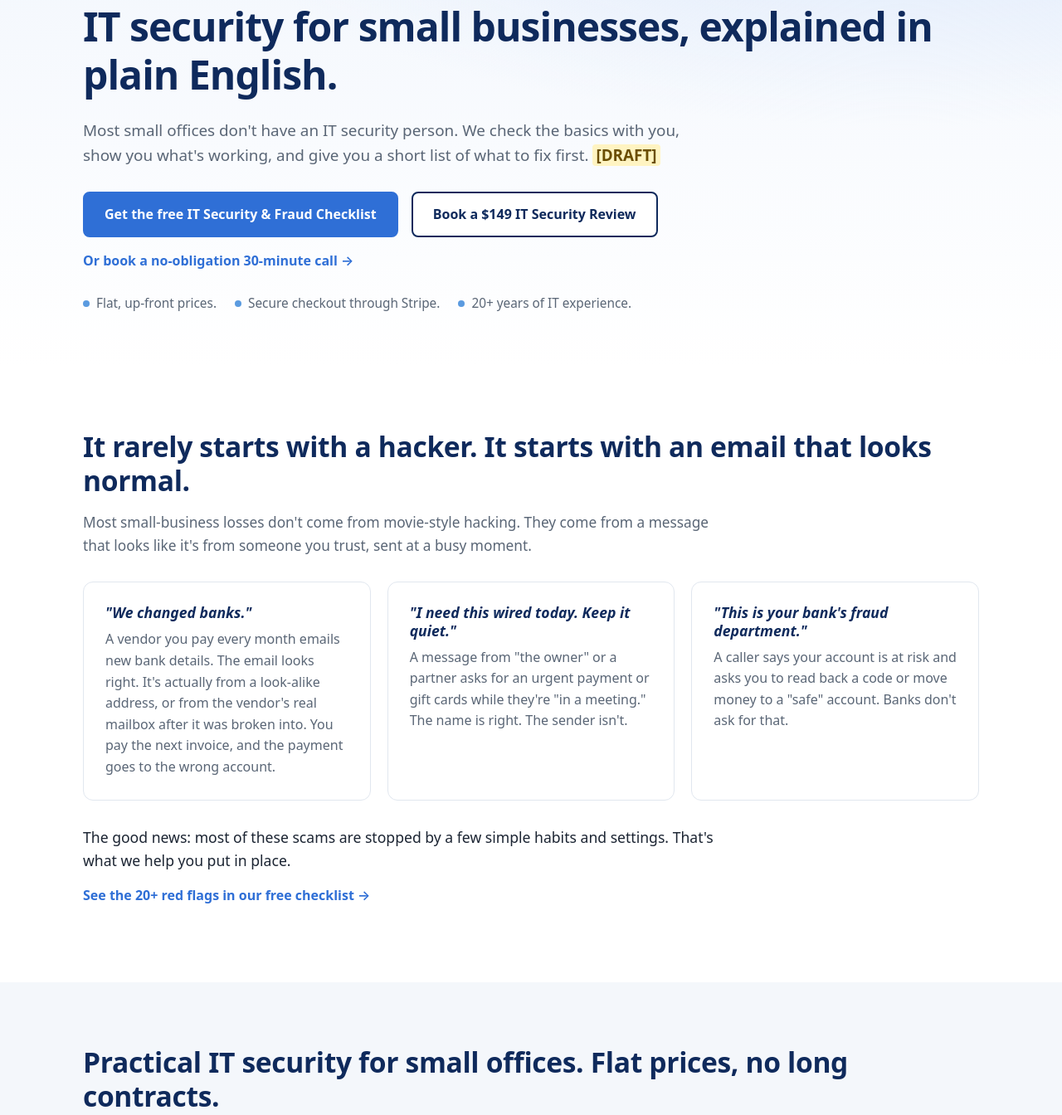
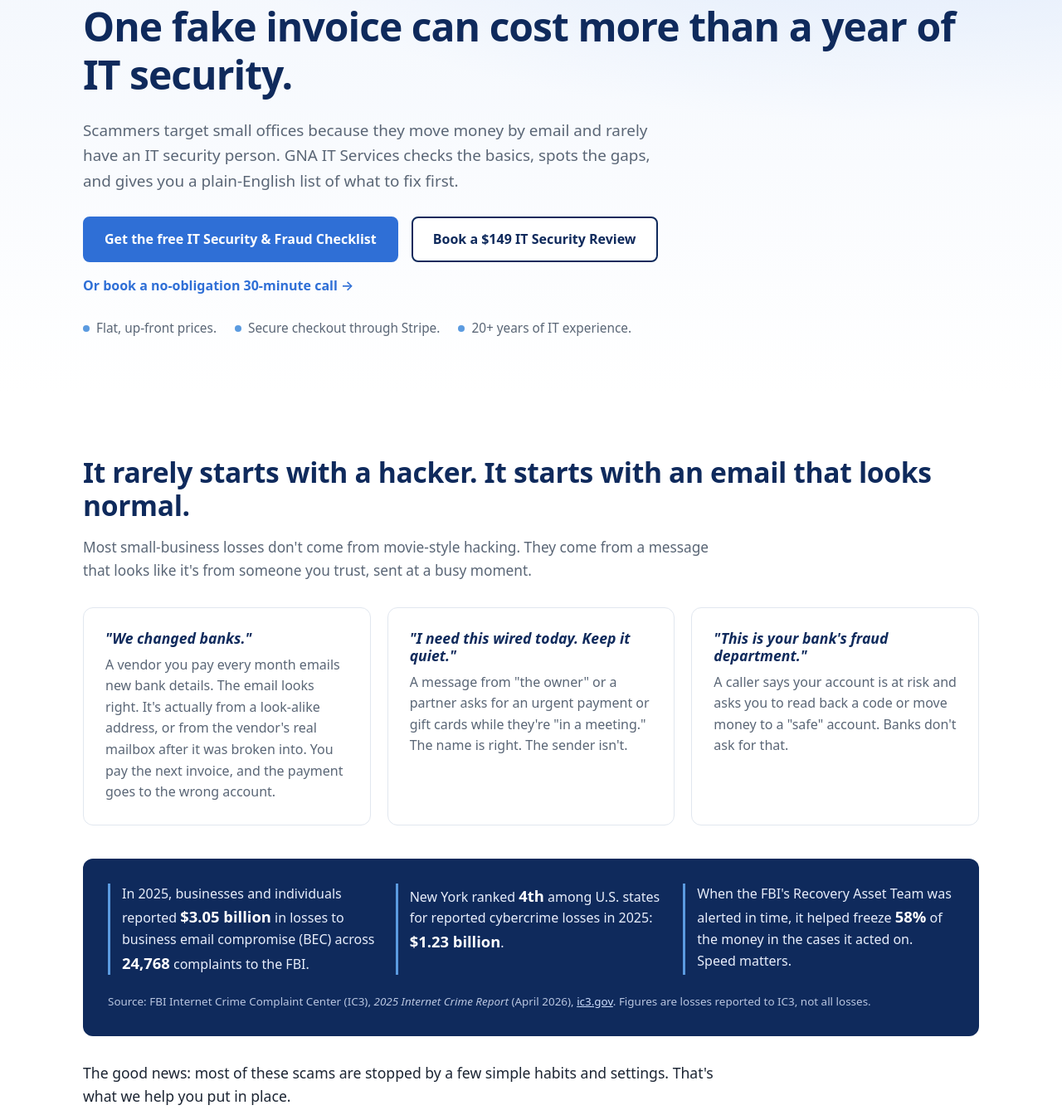
Before and after one commit to gna-ar-tools/gnaitservices-site, a plain HTML site: page index.html in a window 1280 px wide. Shown: the part 166-1510 px from the top of the page at 83% size. Drawn offline with Linux system fonts and the light colour scheme.

Commit message:
v2: restore main's hero, FBI stats block and meta/og tags (bank phrase change kept)

```diff
--- a/index.html
+++ b/index.html
@@ -4,13 +4,13 @@
 <meta charset="utf-8">
 <meta name="viewport" content="width=device-width, initial-scale=1">
 <title>GNA IT Services | IT Security &amp; Strategy for Small Business</title>
-<meta name="description" content="Most small offices don't have an IT security person. We check the basics with you, show you what's working, and give you a short list of what to fix first.">
+<meta name="description" content="Scammers target small offices because they move money by email and rarely have an IT security person. GNA IT Services checks the basics, spots the gaps, and gives you a plain-English list of what to fix first.">
 <link rel="canonical" href="https://www.gnaitservices.com/">
 <meta name="theme-color" content="#0f2a5c">
 <meta property="og:type" content="website">
 <meta property="og:site_name" content="GNA IT Services">
-<meta property="og:title" content="IT security for small businesses, explained in plain English.">
-<meta property="og:description" content="Most small offices don't have an IT security person. We check the basics with you, show you what's working, and give you a short list of what to fix first.">
+<meta property="og:title" content="One fake invoice can cost more than a year of IT security.">
+<meta property="og:description" content="GNA IT Services checks the basics, spots the gaps, and gives you a plain-English list of what to fix first.">
 <meta property="og:image" content="https://www.gnaitservices.com/og-image.png">
 <meta property="og:image:width" content="1200">
 <meta property="og:image:height" content="630">
@@ -42,8 +42,8 @@
 <!-- 1. Hero -->
 <section class="hero" id="top">
   <div class="wrap">
-    <h1>IT security for small businesses, explained in plain English.</h1>
-    <p class="lead">Most small offices don't have an IT security person. We check the basics with you, show you what's working, and give you a short list of what to fix first. <span class="draft">[DRAFT]</span></p>
+    <h1>One fake invoice can cost more than a year of IT security.</h1>
+    <p class="lead">Scammers target small offices because they move money by email and rarely have an IT security person. GNA IT Services checks the basics, spots the gaps, and gives you a plain-English list of what to fix first.</p>
     <div class="cta-row">
       <a class="btn" href="#checklist">Get the free IT Security &amp; Fraud Checklist</a>
       <a class="btn btn-outline" href="https://buy.stripe.com/bJebIU0c811Ydec1NQbo405">Book a $149 IT Security Review</a>
@@ -66,6 +66,14 @@
       <article class="card scenario"><h3>"We changed banks."</h3><p>A vendor you pay every month emails new bank details. The email looks right. It's actually from a look-alike address, or from the vendor's real mailbox after it was broken into. You pay the next invoice, and the payment goes to the wrong account.</p></article>
       <article class="card scenario"><h3>"I need this wired today. Keep it quiet."</h3><p>A message from "the owner" or a partner asks for an urgent payment or gift cards while they're "in a meeting." The name is right. The sender isn't.</p></article>
       <article class="card scenario"><h3>"This is your bank's fraud department."</h3><p>A caller says your account is at risk and asks you to read back a code or move money to a "safe" account. Banks don't ask for that.</p></article>
+    </div>
+    <div class="proof">
+      <ul>
+        <li>In 2025, businesses and individuals reported <strong>$3.05 billion</strong> in losses to business email compromise (BEC) across <strong>24,768</strong> complaints to the FBI.</li>
+        <li>New York ranked <strong>4th</strong> among U.S. states for reported cybercrime losses in 2025: <strong>$1.23 billion</strong>.</li>
+        <li>When the FBI's Recovery Asset Team was alerted in time, it helped freeze <strong>58%</strong> of the money in the cases it acted on. Speed matters.</li>
+      </ul>
+      <p class="source">Source: FBI Internet Crime Complaint Center (IC3), <em>2025 Internet Crime Report</em> (April 2026), <a href="https://www.ic3.gov/" rel="noopener">ic3.gov</a>. Figures are losses reported to IC3, not all losses.</p>
     </div>
     <p class="closing">The good news: most of these scams are stopped by a few simple habits and settings. That's what we help you put in place.</p>
     <p><a class="text-link" href="#checklist">See the 20+ red flags in our free checklist &rarr;</a></p>
```
